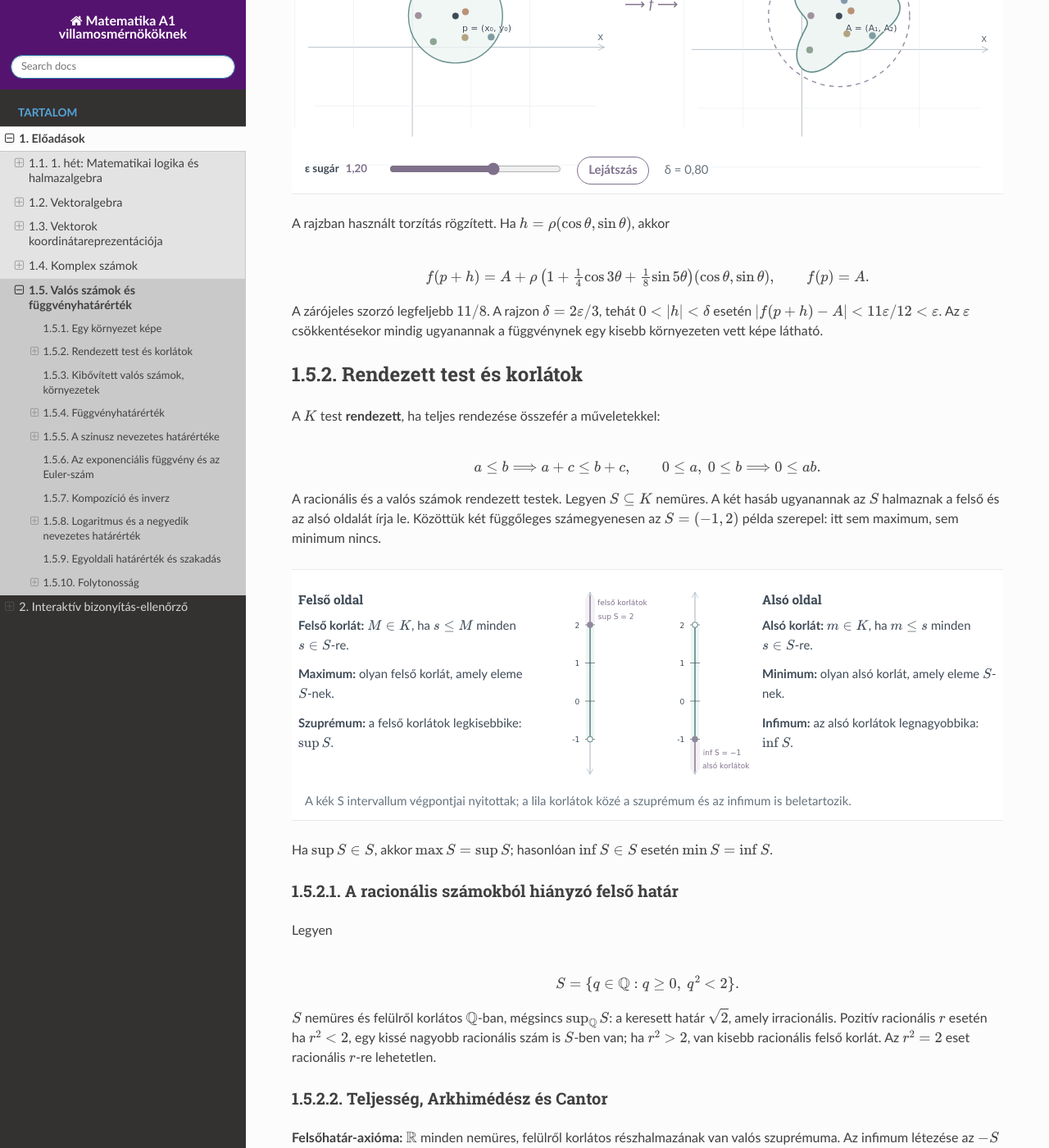
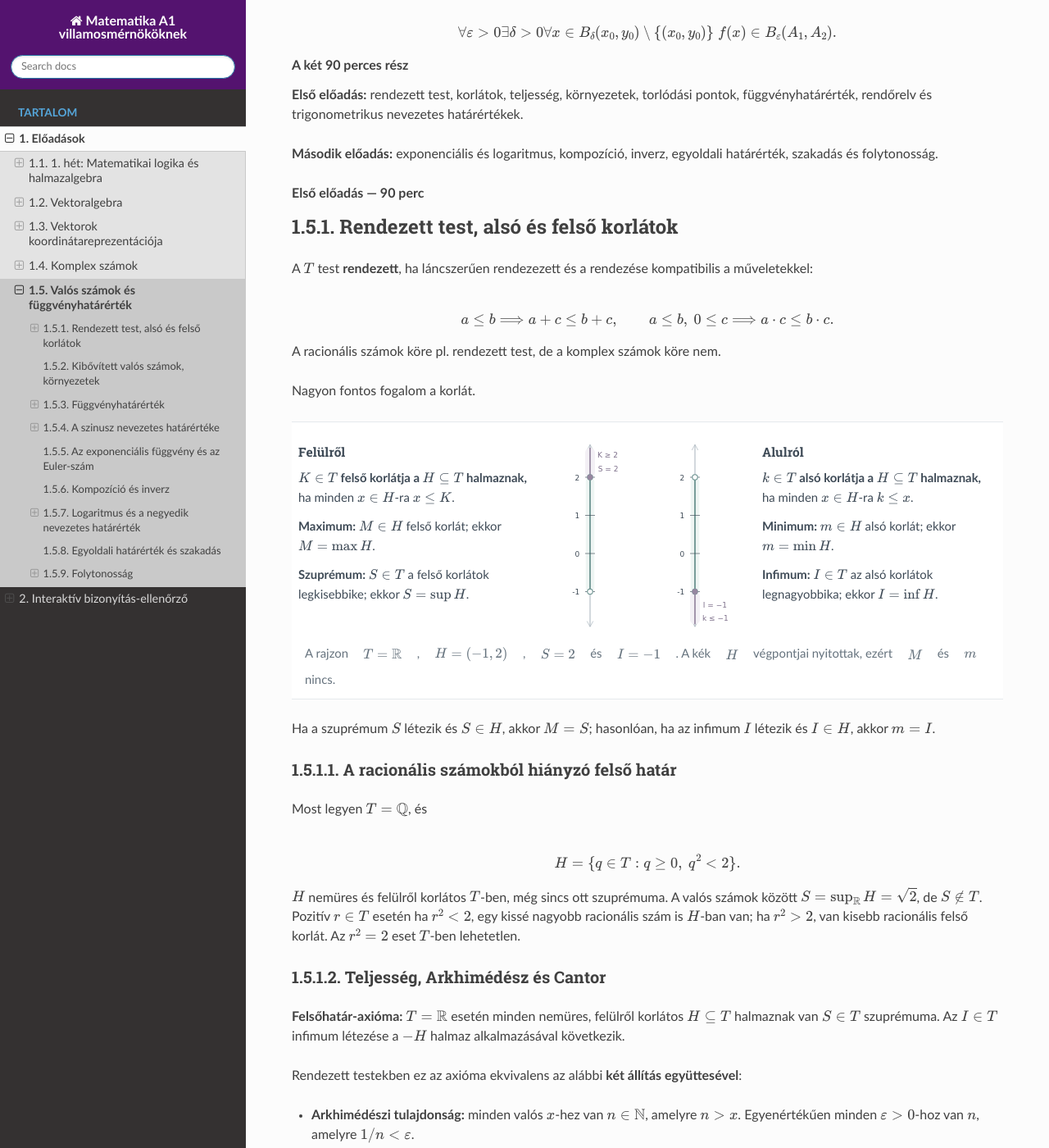
Before and after one commit to mozow01/Matematika-A1, a Sphinx documentation site: the page built from docs/eloadasok/05_valos_szamok_es_fuggvenyhatarertek.rst, in a window 1280 px wide and 1400 px high, scrolled down 766 px. Shown: the whole window at 82% size. Built offline with Sphinx 7.4.7 and the Read the Docs theme 3.1.0, drawn with Linux system fonts in a browser that asks for light colours; some of the changed text lies outside the part shown.

Commit message:
Standardize bounds notation in lecture 05

```diff
--- a/docs/_static/js/real-limits.js
+++ b/docs/_static/js/real-limits.js
@@ -263,14 +263,14 @@
         s,
         84,
         upper ? 36 : 301,
-        upper ? "felső korlátok" : "alsó korlátok",
+        upper ? "K ≥ 2" : "k ≤ −1",
         "rl-svg-purple rl-svg-small"
       );
       txt(
         s,
         85,
         upper ? y(2) - 9 : y(-1) + 26,
-        upper ? "sup S = 2" : "inf S = −1",
+        upper ? "S = 2" : "I = −1",
         "rl-svg-purple rl-svg-small"
       );
     });
--- a/docs/eloadasok/05_valos_szamok_es_fuggvenyhatarertek.rst
+++ b/docs/eloadasok/05_valos_szamok_es_fuggvenyhatarertek.rst
@@ -4,7 +4,38 @@ Valós számok és függvényhatárérték
 ===================================
 
 A valós számok teljességétől jutunk a függvényhatárértékekig.
-Az első, kétdimenziós ábra a környezetek képeinek alapgondolatát mutatja.
+DE előtte, egy általánosabb fogalom. Az első, kétdimenziós ábra a környezetek képeinek alapgondolatát mutatja.
+
+A bal oldali koordinátarendszerben :math:`(x_0,y_0)` egy pont. A rögzített :math:`f:\mathbb R^2\to\mathbb R^2` függvény képezi át a sík pontjait a
+jobb oldalon ábrázolt példányába a síknak. Az összetartozó színes pontok egy-egy pont képe f által, így mozognak. A köralakú környzet f általi képe az ,,amőba'' alakú halmaz. :math:`(A_1,A_2)` egy pont az érkezési síkon. Legyen adva ekörül egy :math:`ε` sugarú kör!
+
+.. raw:: html
+
+   <figure class="rl-figure rl-map" data-rl-map>
+     <div class="rl-map-panels">
+       <div class="rl-map-panel">
+         <h3>1. koordinátarendszer: kiinduló pontok</h3>
+         <svg viewBox="0 0 440 360" role="img" aria-label="Az (x0, y0) pont delta sugarú környezete" data-rl-source></svg>
+       </div>
+       <span class="rl-map-arrow" aria-hidden="true">⟶ <i>f</i> ⟶</span>
+       <div class="rl-map-panel">
+         <h3>2. koordinátarendszer: képpontok</h3>
+         <svg viewBox="0 0 440 360" role="img" aria-label="Az amőba alakú képhalmaz az (A1, A2) pont epszilon sugarú környezetében" data-rl-target></svg>
+       </div>
+     </div>
+     <figcaption>
+       <label for="rl-epsilon">ε sugár <output data-rl-epsilon-value>1,20</output>
+         <input id="rl-epsilon" type="range" min="0.25" max="1.8" step="0.01" value="1.2" data-rl-epsilon>
+       </label>
+       <button type="button" data-rl-play>Lejátszás</button>
+       <span data-rl-delta-value>δ = 0,80</span>
+     </figcaption>
+   </figure>
+
+
+.. math::
+
+   \forall \varepsilon>0 \exists \delta>0 \forall x\in B_\delta(x_0,y_0)\setminus\{(x_0,y_0)\}\;f(x)\in B_\varepsilon(A_1,A_2).
 
 .. topic:: A két 90 perces rész
 
@@ -17,112 +48,69 @@ Az első, kétdimenziós ábra a környezetek képeinek alapgondolatát mutatja.
 
 .. rubric:: Első előadás — 90 perc
 
-Egy környezet képe
-------------------
 
-A bal oldali koordinátarendszerben :math:`p=(x_0,y_0)` körül :math:`δ` sugarú környezet
-van. A rögzített :math:`f:\mathbb R^2\to\mathbb R^2` függvény képezi át pontjait a
-jobb oldalra. Az összetartozó színes pontok együtt mozognak. A kép amőba
-alakú, és belefér az :math:`A=(A_1,A_2)` körüli :math:`ε` sugarú körbe.
+Rendezett test, alsó és felső korlátok
+--------------------------------------
 
-.. raw:: html
-
-   <figure class="rl-figure rl-map" data-rl-map>
-     <div class="rl-map-panels">
-       <div class="rl-map-panel">
-         <h3>1. koordinátarendszer: kiinduló pontok</h3>
-         <svg viewBox="0 0 440 360" role="img" aria-label="A p pont deltás környezete" data-rl-source></svg>
-       </div>
-       <span class="rl-map-arrow" aria-hidden="true">⟶ <i>f</i> ⟶</span>
-       <div class="rl-map-panel">
-         <h3>2. koordinátarendszer: képpontok</h3>
-         <svg viewBox="0 0 440 360" role="img" aria-label="Az amőba alakú képhalmaz az A pont epszilonos környezetében" data-rl-target></svg>
-       </div>
-     </div>
-     <figcaption>
-       <label for="rl-epsilon">ε sugár <output data-rl-epsilon-value>1,20</output>
-         <input id="rl-epsilon" type="range" min="0.25" max="1.8" step="0.01" value="1.2" data-rl-epsilon>
-       </label>
-       <button type="button" data-rl-play>Lejátszás</button>
-       <span data-rl-delta-value>δ = 0,80</span>
-     </figcaption>
-   </figure>
-
-A rajzban használt torzítás rögzített. Ha
-:math:`h=\rho(\cos\theta,\sin\theta)`, akkor
-
-.. math::
-
-   f(p+h)=A+\rho\left(1+\tfrac14\cos3\theta+
-   \tfrac18\sin5\theta\right)(\cos\theta,\sin\theta),
-   \qquad f(p)=A.
-
-A zárójeles szorzó legfeljebb :math:`11/8`. A rajzon :math:`δ=2ε/3`, tehát
-:math:`0<|h|<δ` esetén :math:`|f(p+h)-A|<11ε/12<ε`.
-Az :math:`ε` csökkentésekor mindig ugyanannak a függvénynek egy kisebb
-környezeten vett képe látható.
-
-Rendezett test és korlátok
---------------------------
-
-A :math:`K` test **rendezett**, ha teljes rendezése összefér a műveletekkel:
+A :math:`T` test **rendezett**, ha láncszerűen rendezezett és a rendezése kompatibilis a műveletekkel:
 
 .. math::
 
    a\leq b\Longrightarrow a+c\leq b+c,\qquad
-   0\leq a,\ 0\leq b\Longrightarrow 0\leq ab.
+   a\leq b,\ 0\leq c\Longrightarrow a\cdot c\leq b\cdot c.
 
-A racionális és a valós számok rendezett testek. Legyen
-:math:`S\subseteq K` nemüres. A két hasáb ugyanannak az :math:`S` halmaznak
-a felső és az alsó oldalát írja le. Közöttük két függőleges számegyenesen
-az :math:`S=(-1,2)` példa szerepel: itt sem maximum, sem minimum nincs.
+A racionális számok köre pl. rendezett test, de a komplex számok köre nem.
+
+Nagyon fontos fogalom a korlát.
 
 .. raw:: html
 
    <figure class="rl-bounds" data-rl-bounds>
      <div class="rl-bounds-grid">
        <div class="rl-bound-text">
-         <h3>Felső oldal</h3>
-         <p><strong>Felső korlát:</strong> <span>\(M\in K\)</span>, ha \(s\leq M\) minden \(s\in S\)-re.</p>
-         <p><strong>Maximum:</strong> olyan felső korlát, amely eleme \(S\)-nek.</p>
-         <p><strong>Szuprémum:</strong> a felső korlátok legkisebbike: \(\sup S\).</p>
+         <h3>Felülről</h3>
+         <p><strong><span>\(K\in T\)</span> felső korlátja a \(H\subseteq T\) halmaznak,</strong> ha minden \(x\in H\)-ra \(x\leq K\).</p>
+         <p><strong>Maximum:</strong> \(M\in H\) felső korlát; ekkor \(M=\max H\).</p>
+         <p><strong>Szuprémum:</strong> \(S\in T\) a felső korlátok legkisebbike; ekkor \(S=\sup H\).</p>
        </div>
        <svg viewBox="0 0 160 330" role="img" aria-label="A felső korlátok és a szuprémum függőleges számegyenesen" data-rl-upper></svg>
        <svg viewBox="0 0 160 330" role="img" aria-label="Az alsó korlátok és az infimum függőleges számegyenesen" data-rl-lower></svg>
        <div class="rl-bound-text">
-         <h3>Alsó oldal</h3>
-         <p><strong>Alsó korlát:</strong> \(m\in K\), ha \(m\leq s\) minden \(s\in S\)-re.</p>
-         <p><strong>Minimum:</strong> olyan alsó korlát, amely eleme \(S\)-nek.</p>
-         <p><strong>Infimum:</strong> az alsó korlátok legnagyobbika: \(\inf S\).</p>
+         <h3>Alulról</h3>
+         <p><strong><span>\(k\in T\)</span> alsó korlátja a \(H\subseteq T\) halmaznak,</strong> ha minden \(x\in H\)-ra \(k\leq x\).</p>
+         <p><strong>Minimum:</strong> \(m\in H\) alsó korlát; ekkor \(m=\min H\).</p>
+         <p><strong>Infimum:</strong> \(I\in T\) az alsó korlátok legnagyobbika; ekkor \(I=\inf H\).</p>
        </div>
      </div>
-     <figcaption>A kék S intervallum végpontjai nyitottak; a lila korlátok közé a szuprémum és az infimum is beletartozik.</figcaption>
+     <figcaption>A rajzon \(T=\mathbb R\), \(H=(-1,2)\), \(S=2\) és \(I=-1\). A kék \(H\) végpontjai nyitottak, ezért \(M\) és \(m\) nincs.</figcaption>
    </figure>
 
-Ha :math:`\sup S\in S`, akkor :math:`\max S=\sup S`; hasonlóan
-:math:`\inf S\in S` esetén :math:`\min S=\inf S`.
+Ha a szuprémum :math:`S` létezik és :math:`S\in H`, akkor :math:`M=S`;
+hasonlóan, ha az infimum :math:`I` létezik és :math:`I\in H`, akkor
+:math:`m=I`.
 
 A racionális számokból hiányzó felső határ
 ~~~~~~~~~~~~~~~~~~~~~~~~~~~~~~~~~~~~~~~~~~
 
-Legyen
+Most legyen :math:`T=\mathbb Q`, és
 
 .. math::
 
-   S=\{q\in\mathbb Q:q\geq0,\ q^2<2\}.
+   H=\{q\in T:q\geq0,\ q^2<2\}.
 
-:math:`S` nemüres és felülről korlátos :math:`\mathbb Q`-ban, mégsincs
-:math:`\sup_{\mathbb Q}S`: a keresett határ :math:`\sqrt2`, amely irracionális.
-Pozitív racionális :math:`r` esetén ha :math:`r^2<2`, egy kissé nagyobb racionális
-szám is :math:`S`-ben van; ha :math:`r^2>2`, van kisebb racionális felső korlát.
-Az :math:`r^2=2` eset racionális :math:`r`-re lehetetlen.
+:math:`H` nemüres és felülről korlátos :math:`T`-ben, még sincs ott szuprémuma.
+A valós számok között :math:`S=\sup_{\mathbb R}H=\sqrt2`, de
+:math:`S\notin T`.
+Pozitív :math:`r\in T` esetén ha :math:`r^2<2`, egy kissé nagyobb racionális
+szám is :math:`H`-ban van; ha :math:`r^2>2`, van kisebb racionális felső korlát.
+Az :math:`r^2=2` eset :math:`T`-ben lehetetlen.
 
 Teljesség, Arkhimédész és Cantor
 ~~~~~~~~~~~~~~~~~~~~~~~~~~~~~~~~
 
-**Felsőhatár-axióma:** :math:`\mathbb R` minden nemüres, felülről korlátos
-részhalmazának van valós szuprémuma. Az infimum létezése az :math:`-S`
-halmaz alkalmazásával következik.
+**Felsőhatár-axióma:** :math:`T=\mathbb R` esetén minden nemüres, felülről
+korlátos :math:`H\subseteq T` halmaznak van :math:`S\in T` szuprémuma.
+Az :math:`I\in T` infimum létezése a :math:`-H` halmaz alkalmazásával következik.
 
 Rendezett testekben ez az axióma ekvivalens az alábbi **két állítás
 együttesével**:
```
